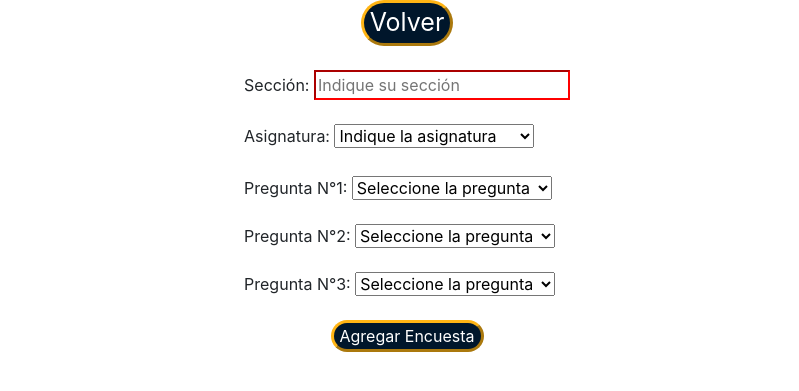
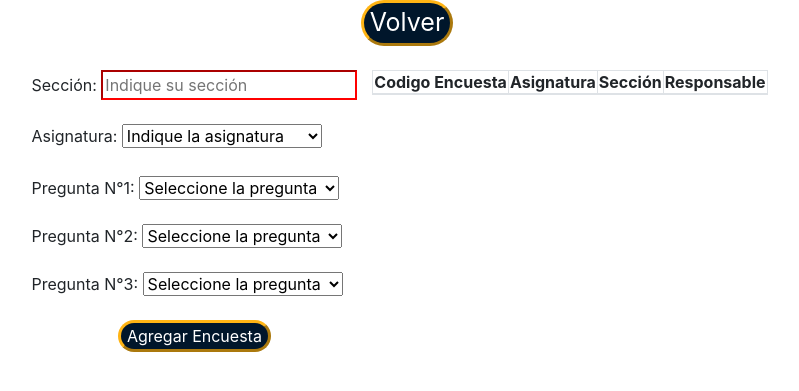
Before and after one commit to fisalazarm/DuocAPP, a PHP site: page /crearCuestionario.php in a window 1280 px wide. Shown: the part 151-542 px from the top of the page, without its empty margins (233-1032 px from the left). Run offline with PHP 8.4, Linux system fonts and the light colour scheme; the visitor is signed in with stand-in values (Sample User, id 1); tables that the repository leaves empty or names only in its code hold one stand-in row (values such as "Sample post"); lists and menus that the app fills with data are empty.

Commit message:
crearEncuestaV2_y_resporteDoce

```diff
--- a/crearCuestionario.php
+++ b/crearCuestionario.php
@@ -120,6 +120,52 @@ error_reporting(E_ALL ^ E_NOTICE);
             <button id="Enviar" type="submit"  onclick="aviso()" value="add">Agregar Encuesta</button>
             </div>
             </form>
+
+            <div class="text-center">
+
+            <div class="container">
+       <div class="row">
+           <div class="col-lg-12">
+            <table id="tablaUsuarios" class="table-striped table-bordered" style="width:100%">
+                <thead class="text-center">
+                    <th>Codigo Encuesta</th>
+                    <th>Asignatura </th>
+                    <th>Sección</th>
+                    <th>Responsable</th>
+                </thead>
+                <tbody>
+                    <?php
+                        $sql ="SELECT en.codigo_encuesta as codigo,
+                                    asi.nombre_Asignatura as asig,
+                                    en.seccion as seccion,
+                                    en.id_profesorfk as pro
+                            FROM encuesta en
+                            join asignatura asi on asi.id_asignatura = en.id_clasefk
+                            WHERE en.id_profesorfk = '$usuario' and en.dia_encuesta = CURDATE()";
+                        $result = mysqli_query($con,$sql);
+                        while($usuario=mysqli_fetch_array($result))
+                        {
+
+                    ?>
+                    <tr>
+                        <td><?php echo $usuario['codigo']?></td>
+                        <td><?php echo $usuario['asig']?></td>
+                        <td><?php echo $usuario['seccion']?></td>
+                        <td><?php echo $usuario['pro']?></td>
+                    </tr>
+                    <?php
+                        }
+                    ?>
+                </tbody>
+            </table>
+
+           </div>
+       </div>
+    </div>
+
+            </div>
+
         </div>
+
     </body>
 </html>
--- a/resEncuestaPro.php
+++ b/resEncuestaPro.php
@@ -33,7 +33,8 @@
                 </thead>
                 <tbody>
                     <?php
-                        $sql ="SELECT en.codigo_encuesta as codigo, en.id_clasefk as asig,
+                        $sql ="SELECT en.codigo_encuesta as codigo,
+                                    asi.nombre_Asignatura as asig,
                                     en.seccion as seccion,
                                     en.pregunta1 as pre1, re.respuesta1 as re1,
                                     en.pregunta2 as pre2, re.respuesta2 as re2,
@@ -41,6 +42,7 @@
                                     en.id_profesorfk as pro
                             FROM encuesta en
                             INNER JOIN respuesta_encuesta re ON en.codigo_encuesta = re.id_encuestafk
+                            join asignatura asi on asi.id_asignatura = en.id_clasefk
                             WHERE en.id_profesorfk = '$usuario' and en.dia_encuesta = CURDATE()";
                         $result = mysqli_query($con,$sql);
                         while($usuario=mysqli_fetch_array($result))
```
